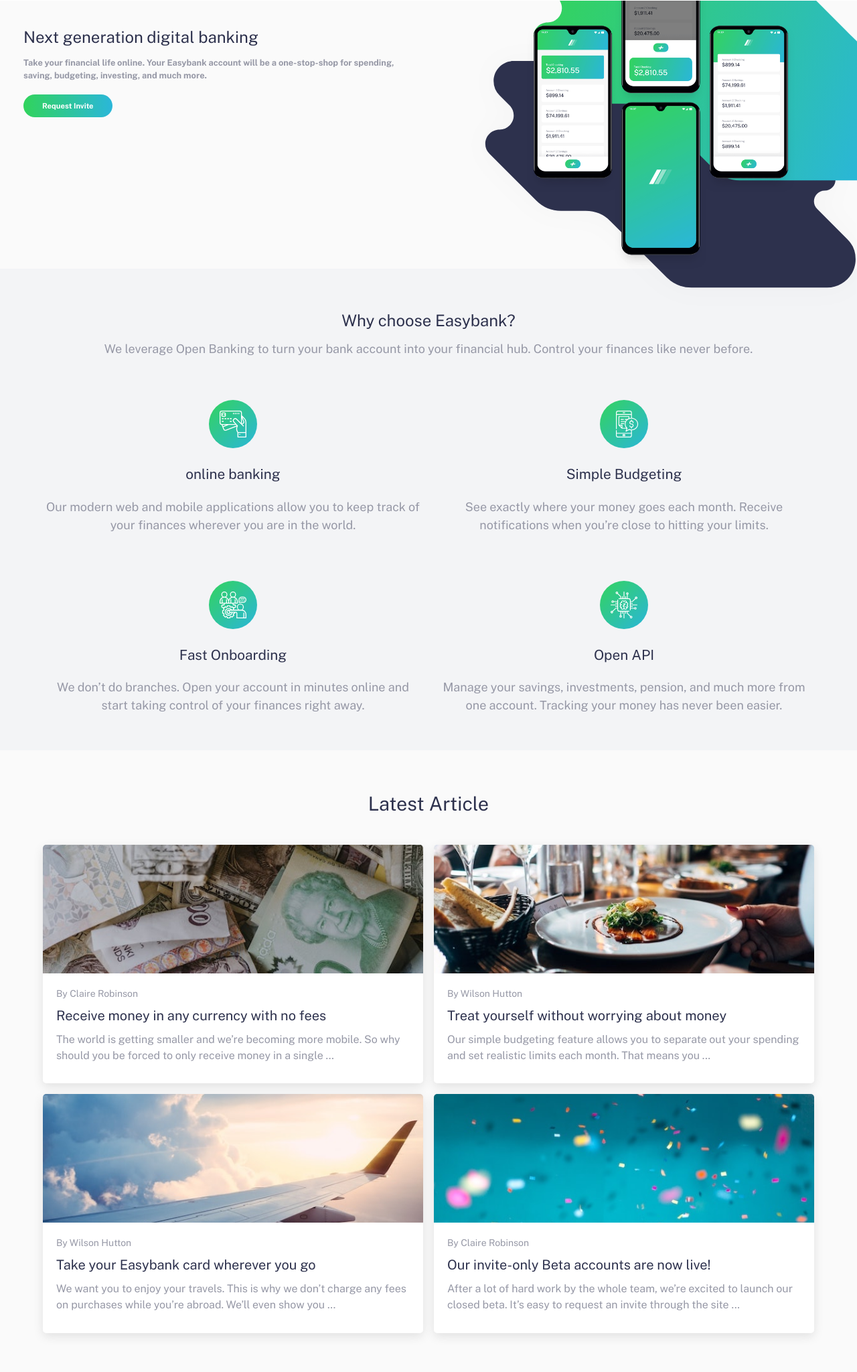
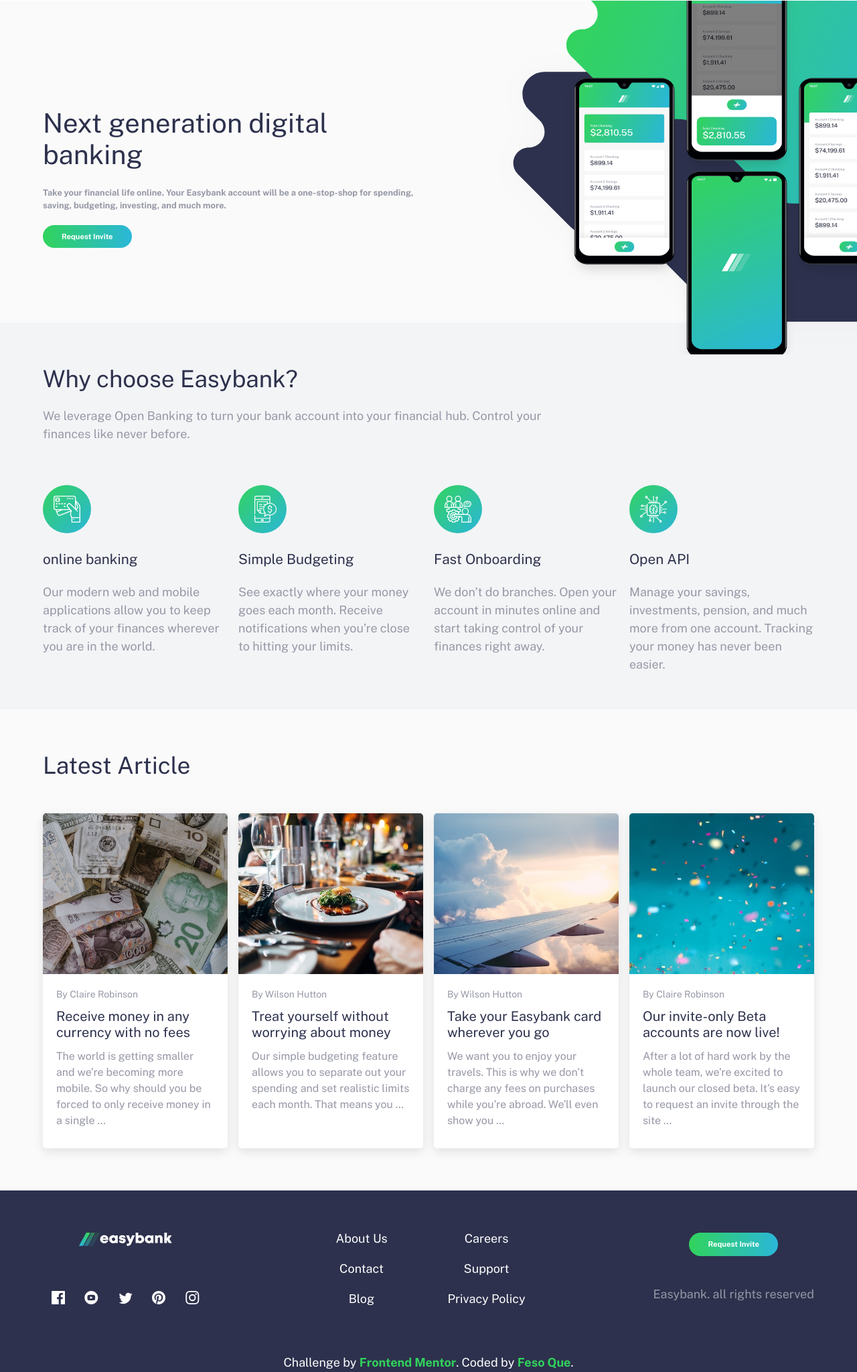
Before and after one commit to FesoQue/Easybank-landing-page, a plain HTML site: page index.html in a window 1280 px wide. Shown: the part 76-2124 px from the top of the page at 67% size. Drawn offline with nearby package versions, Linux system fonts and the light colour scheme.

Commit message:
a finished landing page design

```diff
--- a/app.js
+++ b/app.js
@@ -1,7 +1,11 @@
-const hamburger = document.querySelector('.nav-icon');
-const nav = document.querySelector('.nav-item')
+const hamburger = document.querySelector(".nav-icon");
+const nav = document.querySelector(".nav-item");
+const heroSection = document.querySelector(".hero-section");
 
-hamburger.addEventListener('click', () => {
-    nav.classList.toggle('active')
-    hamburger.classList.toggle('active')
-})
+hamburger.addEventListener("click", () => {
+  nav.classList.toggle("active");
+  hamburger.classList.toggle("active");
+  heroSection.classList.toggle("blur");
+});
+
+AOS.init();
--- a/index.html
+++ b/index.html
@@ -5,24 +5,28 @@
     <meta name="viewport" content="width=device-width, initial-scale=1.0" />
     <title>EasyBank - Home</title>
     <!-- css -->
-    <link rel="stylesheet" href="style.css">
+    <link rel="stylesheet" href="style.css" />
     <!-- font awesome -->
     <script src="./js/all.min.js"></script>
     <!-- font -->
     <style>
-      @import url('https://fonts.googleapis.com/css2?family=Public+Sans:wght@300;400;700&display=swap');
+      @import url("https://fonts.googleapis.com/css2?family=Public+Sans:wght@300;400;700&display=swap");
     </style>
+    <!-- AOS -->
+    <link href="https://unpkg.com/aos@2.3.1/dist/aos.css" rel="stylesheet" />
+    <script src="https://unpkg.com/aos@2.3.1/dist/aos.js"></script>
+  </head>
 
-    <!-- AOS -->
-    <!-- <link href="https://unpkg.com/aos@2.3.1/dist/aos.css" rel="stylesheet">
-    <script src="https://unpkg.com/aos@2.3.1/dist/aos.js"></script> -->
-  </head>
   <body>
+    <!-- overlay -->
+    <div class="overlay"></div>
+    <!-- end of overlay -->
+
     <nav class="nav-wrapper">
       <div class="nav container">
         <!-- logo -->
         <a href="#" class="logo">
-          <img src="./images/logo.svg" alt="logo">
+          <img src="./images/logo.svg" alt="logo" />
         </a>
         <!-- navigations -->
         <ul class="nav-item">
@@ -47,16 +51,25 @@
       <div class="hero">
         <div class="hero-bg">
           <picture class="picture">
-            <source media="(max-width: 799px)" srcset="./images/bg-intro-mobile.svg 100w">
-            <source media="(min-width: 800px)" srcset="./images/bg-intro-desktop.svg">
-            <img src="./images/bg-intro-mobile.svg" alt="background">
+            <source
+              media="(max-width: 799px)"
+              srcset="./images/bg-intro-mobile.svg 100w"
+            />
+            <source
+              media="(min-width: 800px)"
+              srcset="./images/bg-intro-desktop.svg"
+            />
+            <img src="./images/bg-intro-mobile.svg" alt="background" />
           </picture>
-          <img src="./images/image-mockups.png" class="mockup" alt="mockup">
+          <img src="./images/image-mockups.png" class="mockup" alt="mockup" />
         </div>
-        <div class="hero-content container test">
+        <div class="hero-content container">
           <h1>Next generation digital banking</h1>
-          <p>Take your financial life online. Your Easybank account will be a one-stop-shop
-            for spending, saving, budgeting, investing, and much more.</p>
+          <p>
+            Take your financial life online. Your Easybank account will be a
+            one-stop-shop for spending, saving, budgeting, investing, and much
+            more.
+          </p>
           <!-- cta btn -->
           <div class="btn cta-2">
             <a href="#" class="cta-btn">Request Invite</a>
@@ -68,34 +81,43 @@
     <div class="value-section">
       <div class="desc container">
         <h1>Why choose Easybank?</h1>
-        <p>We leverage Open Banking to turn your bank account into your financial hub. Control
-          your finances like never before.
+        <p>
+          We leverage Open Banking to turn your bank account into your financial
+          hub. Control your finances like never before.
         </p>
       </div>
       <div class="value-desc container">
-        <div class="value value-1">
-          <img src="./images/icon-online.svg" class="icon" alt="icon">
+        <div data-aos="fade-up" class="value value-1">
+          <img src="./images/icon-online.svg" class="icon" alt="icon" />
           <h3>online banking</h3>
-          <p>Our modern web and mobile applications allow you to keep track of your finances
-            wherever you are in the world.</p>
+          <p>
+            Our modern web and mobile applications allow you to keep track of
+            your finances wherever you are in the world.
+          </p>
         </div>
-        <div class="value value-2">
-          <img src="./images/icon-budgeting.svg" class="icon" alt="icon">
-          <h3> Simple Budgeting</h3>
-          <p>See exactly where your money goes each month. Receive notifications when you’re
-            close to hitting your limits.</p>
+        <div data-aos="fade-up" class="value value-2">
+          <img src="./images/icon-budgeting.svg" class="icon" alt="icon" />
+          <h3>Simple Budgeting</h3>
+          <p>
+            See exactly where your money goes each month. Receive notifications
+            when you’re close to hitting your limits.
+          </p>
         </div>
-        <div class="value value-3">
-          <img src="./images/icon-onboarding.svg" class="icon" alt="icon">
+        <div data-aos="fade-up" class="value value-3">
+          <img src="./images/icon-onboarding.svg" class="icon" alt="icon" />
           <h3>Fast Onboarding</h3>
-          <p>We don’t do branches. Open your account in minutes online and start taking control
-            of your finances right away.</p>
+          <p>
+            We don’t do branches. Open your account in minutes online and start
+            taking control of your finances right away.
+          </p>
         </div>
-        <div class="value value-4">
-          <img src="./images/icon-api.svg" class="icon" alt="icon">
+        <div data-aos="fade-up" class="value value-4">
+          <img src="./images/icon-api.svg" class="icon" alt="icon" />
           <h3>Open API</h3>
-          <p>Manage your savings, investments, pension, and much more from one account. Tracking
-            your money has never been easier.</p>
+          <p>
+            Manage your savings, investments, pension, and much more from one
+            account. Tracking your money has never been easier.
+          </p>
         </div>
       </div>
     </div>
@@ -104,83 +126,95 @@
       <div class="article-wrapper container">
         <h1>latest article</h1>
         <!-- article -->
-        <article class="article article-1">
+        <article data-aos="zoom-in" class="article article-1">
           <div class="img-wrapper">
-            <img src="./images/image-currency.jpg" alt="currency">
+            <img src="./images/image-currency.jpg" alt="currency" />
           </div>
           <div class="article-content">
             <p>By Claire Robinson</p>
-            <a href="#" class="heading"><h3>Receive money in any currency with no fees</h3></a>
-            <p> The world is getting smaller and we’re becoming more mobile. So why should you be
-              forced to only receive money in a single …</p>
-          </div>
-        </article>
-        <!-- article -->
-        <article class="article article-2">
-          <div class="img-wrapper">
-            <img src="./images/image-restaurant.jpg" alt="restaurant">
-          </div>
-          <div class="article-content">
-            <p>By Wilson Hutton</p>
-            <a href="#" class="heading"><h3>Treat yourself without worrying about money</h3></a>
-            <p>Our simple budgeting feature allows you to separate out your spending and set
-              realistic limits each month. That means you …</p>
-            </div>
-        </article>
-        <!-- article -->
-        <article class="article article-3">
-          <div class="img-wrapper">
-            <img src="./images/image-plane.jpg" alt="plane">
-          </div>
-          <div class="article-content">
-            <p>By Wilson Hutton</p>
-            <a href="#" class="heading"><h3>Take your Easybank card wherever you go</h3></a>
-            <p> We want you to enjoy your travels. This is why we don’t charge any fees on purchases
-              while you’re abroad. We’ll even show you …
+            <a href="#" class="heading"
+              ><h3>Receive money in any currency with no fees</h3></a
+            >
+            <p>
+              The world is getting smaller and we’re becoming more mobile. So
+              why should you be forced to only receive money in a single …
             </p>
           </div>
         </article>
         <!-- article -->
-        <article class="article article-4">
+        <article data-aos="zoom-in" class="article article-2">
           <div class="img-wrapper">
-            <img src="./images/image-confetti.jpg" alt="confetti">
+            <img src="./images/image-restaurant.jpg" alt="restaurant" />
+          </div>
+          <div class="article-content">
+            <p>By Wilson Hutton</p>
+            <a href="#" class="heading"
+              ><h3>Treat yourself without worrying about money</h3></a
+            >
+            <p>
+              Our simple budgeting feature allows you to separate out your
+              spending and set realistic limits each month. That means you …
+            </p>
+          </div>
+        </article>
+        <!-- article -->
+        <article data-aos="zoom-in" class="article article-3">
+          <div class="img-wrapper">
+            <img src="./images/image-plane.jpg" alt="plane" />
+          </div>
+          <div class="article-content">
+            <p>By Wilson Hutton</p>
+            <a href="#" class="heading"
+              ><h3>Take your Easybank card wherever you go</h3></a
+            >
+            <p>
+              We want you to enjoy your travels. This is why we don’t charge any
+              fees on purchases while you’re abroad. We’ll even show you …
+            </p>
+          </div>
+        </article>
+        <!-- article -->
+        <article data-aos="zoom-in" class="article article-4">
+          <div class="img-wrapper">
+            <img src="./images/image-confetti.jpg" alt="confetti" />
           </div>
           <div class="article-content">
             <p>By Claire Robinson</p>
-            <a href="#" class="heading"><h3>Our invite-only Beta accounts are now live!</h3></a>
-            <p>After a lot of hard work by the whole team, we’re excited to launch our closed beta.
-              It’s easy to request an invite through the site ...</p>
+            <a href="#" class="heading"
+              ><h3>Our invite-only Beta accounts are now live!</h3></a
+            >
+            <p>
+              After a lot of hard work by the whole team, we’re excited to
+              launch our closed beta. It’s easy to request an invite through the
+              site ...
+            </p>
           </div>
         </article>
       </div>
     </section>
-
-    <!-- overlay -->
-    <div class="overlay"></div>
-    <!-- end of overlay -->
 
     <footer>
       <div class="footer-items container">
         <!-- single item -->
         <div class="ftr-item-1">
           <div class="ftr-logo">
-            <img src="./images/logo-white.svg" alt="logo">
+            <img src="./images/logo-white.svg" alt="logo" />
           </div>
           <div class="social">
             <a href="#" title="facebook">
-              <img src="./images/icon-facebook.svg" alt="facebook">
+              <img src="./images/icon-facebook.svg" alt="facebook" />
             </a>
             <a href="#" title="youtube">
-              <img src="./images/icon-youtube.svg" alt="youtube">
+              <img src="./images/icon-youtube.svg" alt="youtube" />
             </a>
             <a href="#" title="twitter">
-              <img src="./images/icon-twitter.svg" alt="twitter">
+              <img src="./images/icon-twitter.svg" alt="twitter" />
             </a>
             <a href="#" title="pinterest">
-              <img src="./images/icon-pinterest.svg" alt="pinterest">
+              <img src="./images/icon-pinterest.svg" alt="pinterest" />
             </a>
             <a href="#" title="instagram">
-              <img src="./images/icon-instagram.svg" alt="instagram">
+              <img src="./images/icon-instagram.svg" alt="instagram" />
             </a>
           </div>
         </div>
@@ -209,10 +243,16 @@
           </div>
         </div>
       </div>
+
+      <!-- attribution -->
+      <div class="attribution container">
+        Challenge by
+        <a href="https://www.frontendmentor.io?ref=challenge" target="_blank"
+          >Frontend Mentor</a
+        >. Coded by <a href="https://github.com/FesoQue">Feso Que</a>.
+      </div>
     </footer>
 
-
-    <!-- <script>AOS.init()</script> -->
     <!-- script -->
     <script src="app.js"></script>
   </body>
--- a/style.css
+++ b/style.css
@@ -52,7 +52,7 @@
   font-size: 18px;
   font-family: "Public Sans", sans-serif;
   font-weight: var(--Fw-regular);
-  height: 100vh;
+  height: 100%;
 }
 h1 {
   font-size: var(--h1);
@@ -78,7 +78,6 @@
 p {
   color: var(--Grayish-Blue);
   line-height: var(--Line-height);
-  /* font-weight: var(--Fw-bold); */
 }
 li {
   list-style: none;
@@ -97,6 +96,7 @@
 .container {
   width: 90%;
   margin: 0 auto;
+  max-width: 1400px;
 }
 .cta-btn {
   display: inline-block;
@@ -117,6 +117,7 @@
 .nav-wrapper {
   padding: 1.2em 0;
   position: relative;
+  z-index: 1000;
 }
 .nav {
   display: flex;
@@ -165,21 +166,18 @@
   box-shadow: var(--Light-boxshadow);
   z-index: 1000;
   animation-name: zoom;
-  animation-duration: .3s;
+  animation-duration: 0.3s;
   animation-timing-function: linear;
 }
-@keyframes zoom{
+@keyframes zoom {
   0% {
     transform: scale(1);
-    opacity: 0;
   }
   50% {
     transform: scale(1.03);
-    opacity: 0.5;
   }
   100% {
     transform: scale(1);
-    opacity: 1;
   }
 }
 .nav-links {
@@ -228,7 +226,6 @@
   left: 0;
 }
 .hero-content {
-  padding: 0 10px;
   text-align: center;
 }
 .hero-content h1 {
@@ -299,10 +296,11 @@
 
 footer {
   background-color: var(--Dark-Blue);
-  padding: 3.5em 0;
+  padding: 3.5em 0 2.5em;
 }
 .footer-items {
   text-align: center;
+  margin-bottom: 2em;
 }
 .ftr-item-1,
 .ftr-item-2 {
@@ -334,7 +332,17 @@
 .cta-3 {
   margin-bottom: 2em;
 }
-
+.attribution {
+  text-align: center;
+  color: var(--White);
+}
+.attribution a {
+  color: var(--Lime-Green);
+  font-weight: var(--Fw-bold);
+}
+.hero-section.blur {
+  filter: blur(3px);
+}
 @media screen and (min-width: 588px) {
   .article-wrapper {
     display: grid;
@@ -393,11 +401,13 @@
   }
   .nav-links:hover {
     color: var(--Dark-Blue);
-
   }
   .nav-links::after {
     bottom: -32px;
     height: 3px;
+  }
+  .hero-section.blur {
+    filter: blur(0);
   }
   .cta-1 {
     display: inline-block;
@@ -405,12 +415,6 @@
   .btn {
     font-size: 0.7rem;
   }
-  /* .hero-bg {
-    height: 20rem;
-  }
-.mockup {
-   height: 1000px;
-  } */
   .value-desc {
     display: grid;
     grid-template-columns: repeat(12, 1fr);
@@ -464,27 +468,28 @@
 
 @media screen and (min-width: 800px) {
   h1 {
-    font-size: 1.5rem;
+    font-size: 30px;
   }
   .hero-section {
     padding-bottom: 0;
-    height: 50%;
+    height: auto;
   }
   .hero {
     display: flex;
-    overflow-x: hidden;
+    overflow: hidden;
+    align-items: center;
+    height: 100%;
+    margin-bottom: -47px;
   }
   .hero-bg {
     order: 1;
     overflow: initial;
-    right: -70px;
-    top: -70px;
+    margin-right: -175px;
+    margin-top: -70px;
   }
   .hero-content {
-    padding: 0;
-    padding-left: 30px;
     text-align: left;
-    padding: 2.5rem 0 5rem 35px;
+    margin-left: 5%;
   }
   .hero-content p {
     font-size: 0.8rem;
@@ -492,8 +497,72 @@
   }
   .mockup {
     z-index: 999;
-    top: -120px;
-    width: 400px;
-    transform: translate(100px, 100px);
+    width: 70%;
+    height: 100%;
+    transform: translate(120px, 160px);
+  }
+  .cta-3 {
+    display: inline-block;
+    margin-bottom: 3em;
   }
 }
+@media screen and (min-width: 1000px) {
+  .nav-links {
+    margin: 0 0.8em;
+  }
+  .hero-content h1 {
+    font-size: 40px;
+    padding-right: 30%;
+  }
+  .hero-content p {
+    padding-right: 10%;
+  }
+  .desc {
+    text-align: left;
+    padding-right: 30%;
+  }
+  .desc h1 {
+    font-size: 2.2rem;
+  }
+  .value-1,
+  .value-2,
+  .value-3,
+  .value-4 {
+    grid-column: span 3;
+    text-align: left;
+  }
+  .article-1,
+  .article-2,
+  .article-3,
+  .article-4 {
+    grid-column: span 3;
+  }
+  .article-wrapper h1 {
+    text-align: left;
+    font-size: 2.2rem;
+  }
+  .img-wrapper {
+    height: 15rem;
+  }
+  .ftr-nav {
+    margin: 0 2em;
+  }
+  .cta-3 {
+    text-align: right;
+  }
+  .ftr-item-1 .social > a {
+    margin: 0 0.7em;
+  }
+  .ftr-nav.nav-1 {
+    margin-right: 3em;
+  }
+  .copyright {
+    margin-top: 10px;
+  }
+}
+
+@media screen and (min-width: 1575px) {
+  .hero-content {
+    margin-left: calc(50% - 700px);
+  }
+}
```
Lines whose indentation alone changed are shown as unchanged.
